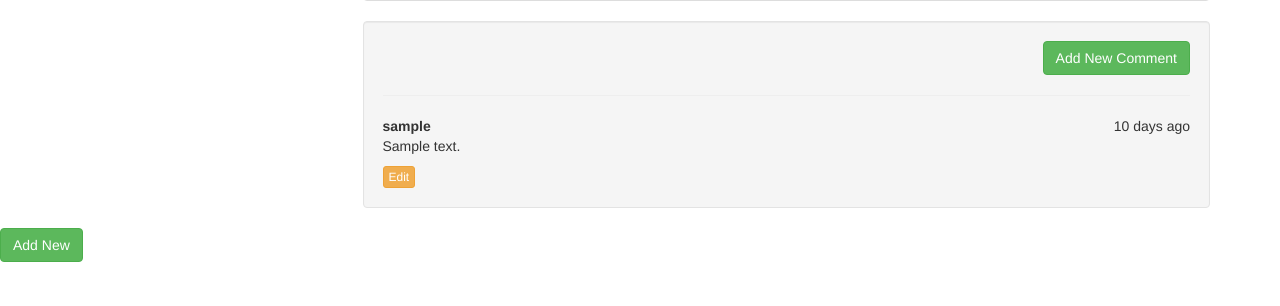
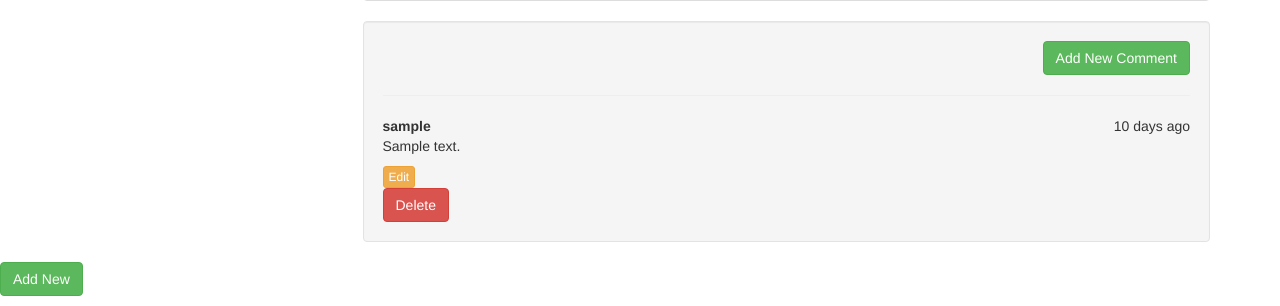
Before and after one commit to jgmeek/YelpCampDemo, a Node project: template views/campgrounds/show.ejs in a window 1280 px wide. Shown: the part 825-1131 px from the top of the page. Before the commit the page ends 1087 px from the top, so only its background shows below. Run offline with Node 20 templates, Linux system fonts and the light colour scheme; the template is opened without the code that fills it: most values are stand-ins (such as "Sample title", 1, 10 or a date in 2020); grey boxes marked "Sample" are stand-in pictures; some libraries are stand-ins or nearby versions.

Commit message:
Added comment destroy route

```diff
--- a/views/campgrounds/show.ejs
+++ b/views/campgrounds/show.ejs
@@ -20,7 +20,7 @@
                     <p><em>Submitted By: <%= campground.author.username %></em></p>
                     <% if(currentUser && campground.author.id.equals(currentUser._id)){ %>
                         <a class="btn btn-warning" href="/campgrounds/<%= campground._id %>/edit">Edit</a>
-                        <form id="delete-form" action="/campgrounds/<%= campground._id %>?_method=delete" method="POST">
+                        <form class="delete-form" action="/campgrounds/<%= campground._id %>?_method=delete" method="POST">
                             <button class="btn btn-danger">Delete</button>
                         </form>
                     <% } %>
@@ -40,6 +40,9 @@
                             <%= comment.text %>
                         </p>
                         <a class="btn btn-xs btn-warning" href="/campgrounds/<%=campground._id%>/comments/<%=comment._id%>/edit">Edit</a>
+                        <form class="delete-form" action="/campgrounds/<%= campground._id %>/comments/<%= comment._id %>?_method=DELETE" method="POST">
+                            <button class="btn btn-danger">Delete</button>
+                        </form>
                     </div>
                 </div>
                 <% }) %>
```
Also changed, not shown: routes/comments.js (+14 -4 lines).
